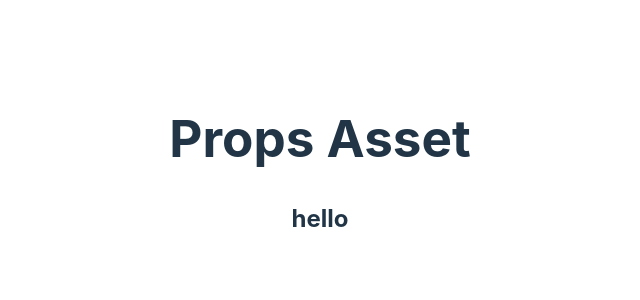
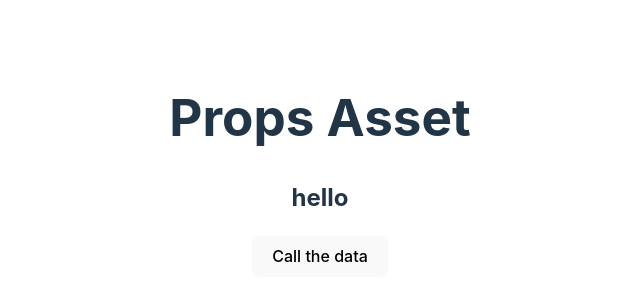
Before and after one commit to Bhanu-Partap/react-learnings-with-vite, a React (Vite) app in the folder my-first-react-app/: page / in a window 1280 px wide. Shown: the part 234-534 px from the top of the page, without its empty margins (320-960 px from the left). Built offline with nearby package versions, Linux system fonts and the light colour scheme.

Commit message:
function as a props

```diff
--- a/my-first-react-app/src/App.jsx
+++ b/my-first-react-app/src/App.jsx
@@ -71,7 +71,7 @@ export default function App() {
       {/* <Formbox /> */}
       {/* <Profile /> */}
       {/* <Login /> */}
-      <PropsAsset  name={lamborghini()}/>
+      <PropsAsset  name={lamborghini}/>
       {/* data={getData} */}
     </>
   )
--- a/my-first-react-app/src/Components/PropsAsset.jsx
+++ b/my-first-react-app/src/Components/PropsAsset.jsx
@@ -5,8 +5,8 @@ export default function PropsAsset(props) {
     <>
         <div className="PropsAsset">
             <h1>Props Asset</h1>
-            <h2>hello {props.name} </h2>
-            {/* <button onClick={()=>props.data()}>Call the data</button> */}
+            <h2>hello </h2>
+            <button onClick={()=>props.name()}>Call the data</button>
         </div>
     </>
   )
```
